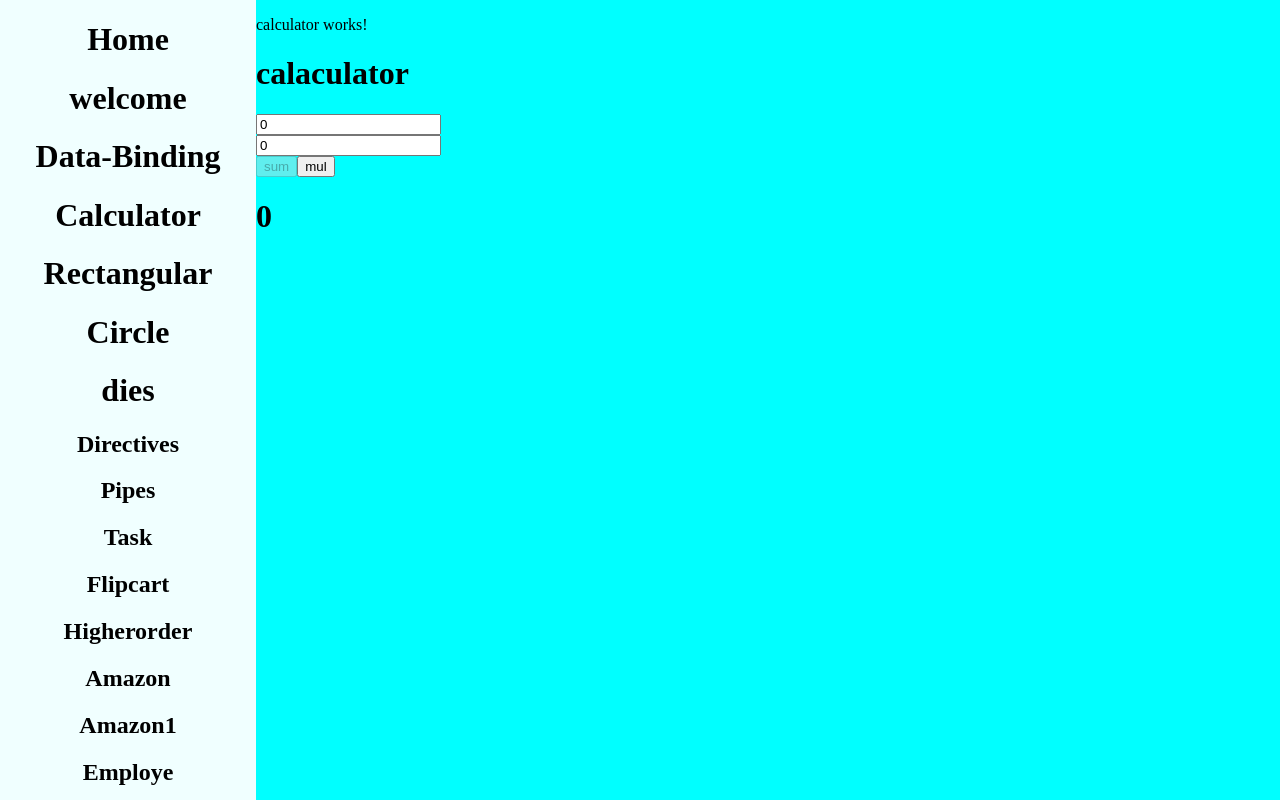
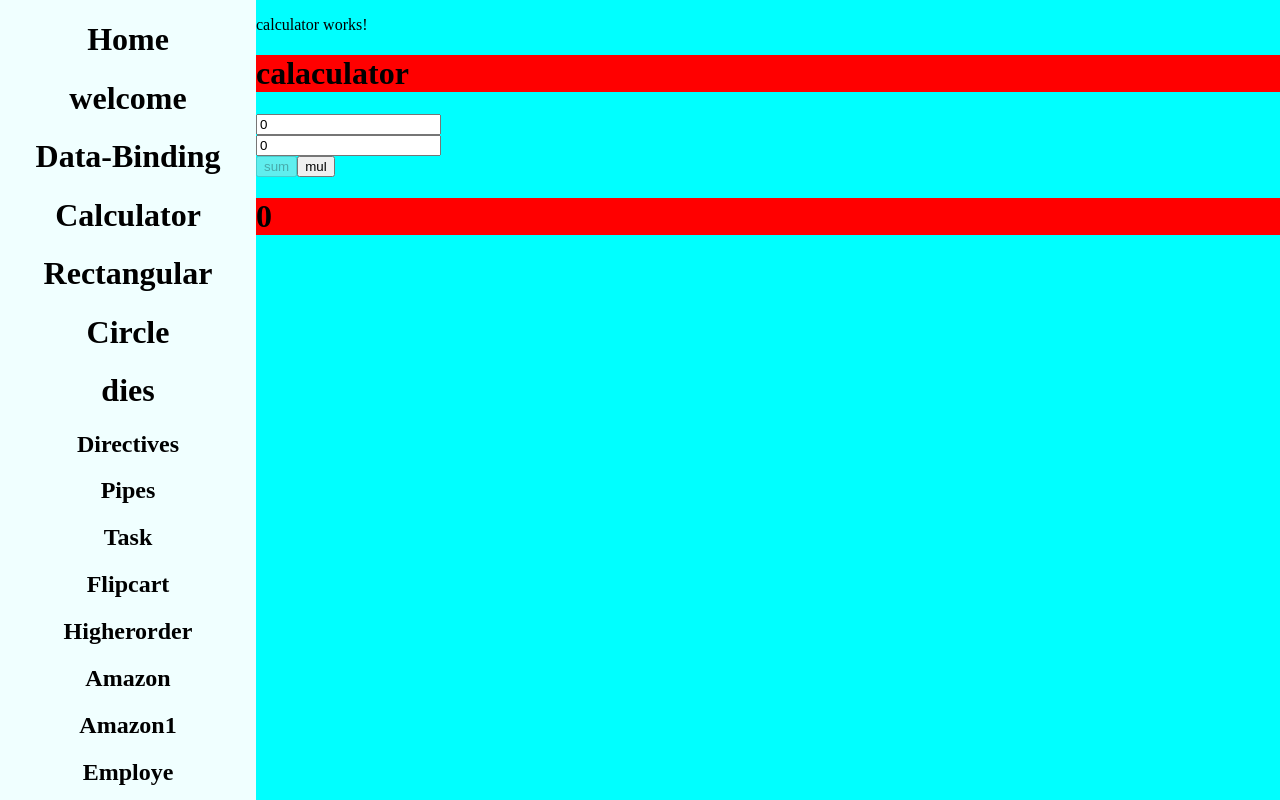
Before and after one commit to saikumar0826/project, an Angular app: page /dashboard/calculator in a window 1280 px wide. Built offline with nearby package versions, Linux system fonts and the light colour scheme; sample sign-in values are in the browser's storage.

Commit message:
color change

```diff
--- a/src/app/calculator/calculator.component.css
+++ b/src/app/calculator/calculator.component.css
@@ -0,0 +1,3 @@
+h1{
+    background-color: red;
+}
```
